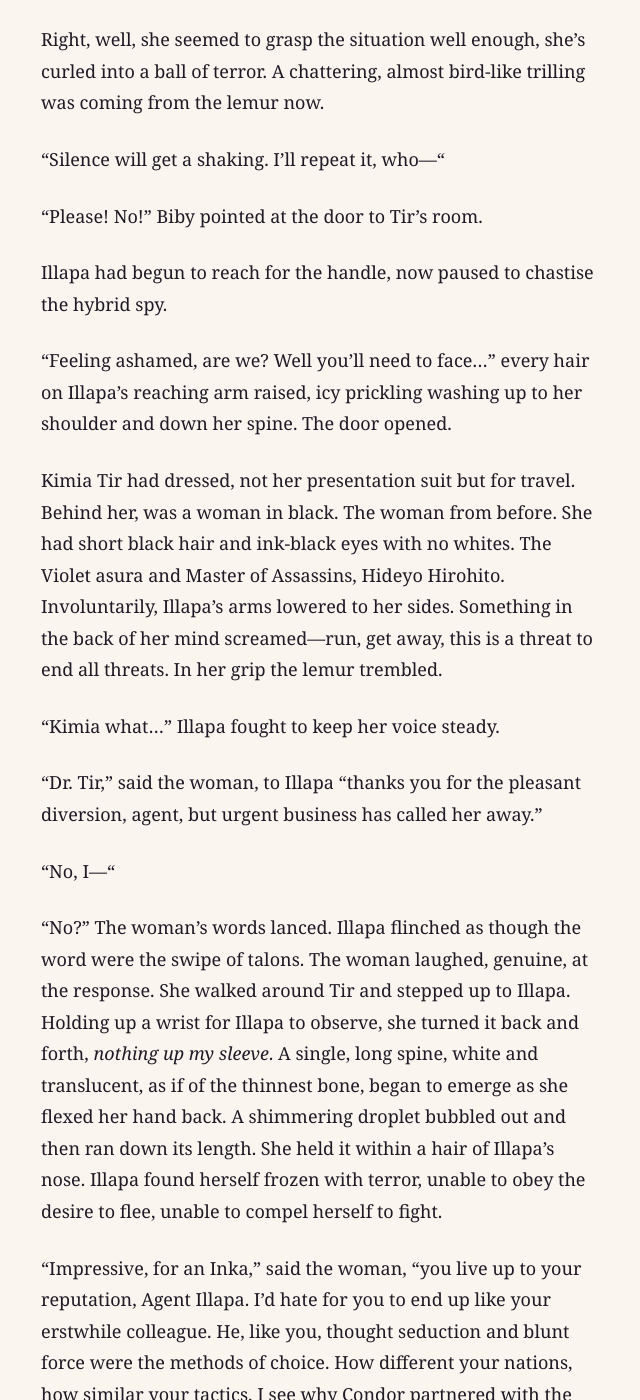
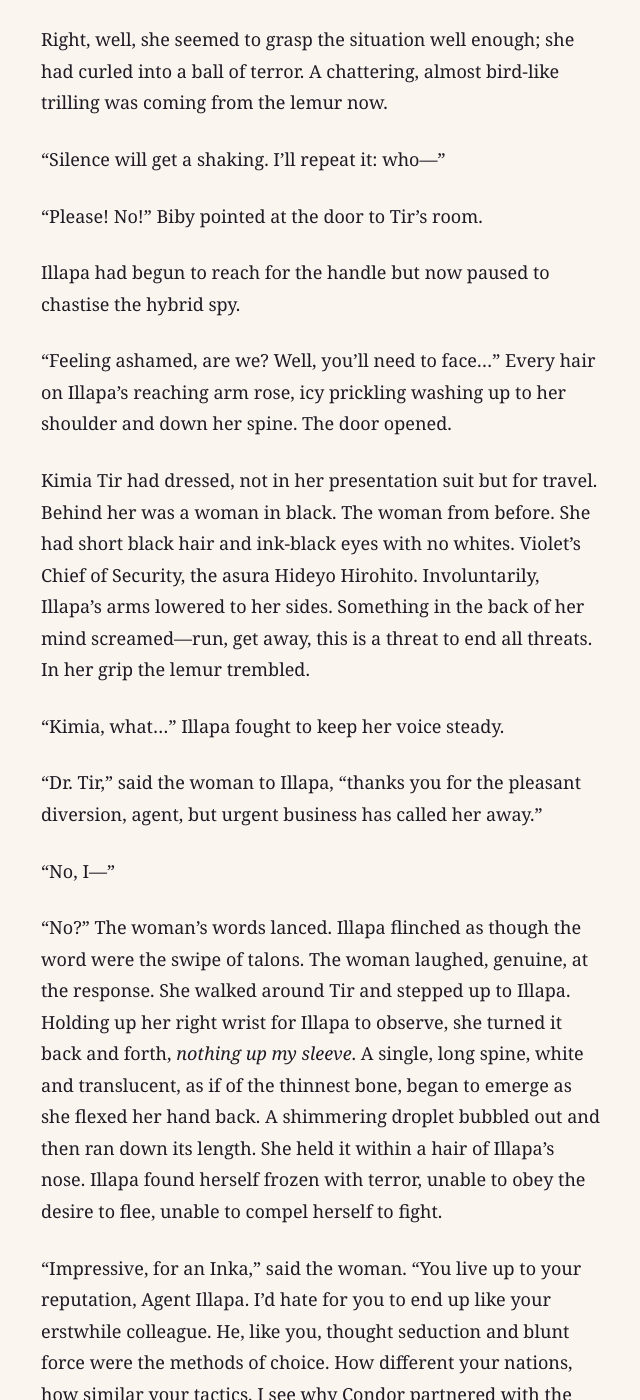
Before and after one commit to kmunki/kmunki.github.io, a Jekyll site: the page built from _fiction/violet/038-chapter-20.md, in a window 1280 px wide and 1400 px high, scrolled down 2062 px. Shown: the whole window, without its empty margins (319-959 px from the left). Built offline with Jekyll 4.4.1, drawn with Linux system fonts in a browser that asks for light colours; some of the changed text lies outside the part shown.

Commit message:
Violet ch 20 "The Asura": fix Hideyo’s title and arm, Biby’s pronouns
- Canon: “The Violet asura and Master of Assassins, Hideyo Hirohito.” → “Violet’s Chief of Security, the asura Hideyo Hirohito.”
- Arm: “Holding up a wrist” → “her right wrist.”
- Biby: “it” through the chase, she/her once she is named. “‘Please!’ It said” → “Biby said”; “the lemur” where “her” would be ambiguous.
- Grammar: “No sooner had she had the thought than she realized,” “The creature was blinded,” whoever, the description reordered.
- Copyedit: tag caps and splices, “*Move*, she commanded,” reversed quotes. 1,328 → 1,330 words.

Co-Authored-By: Claude Fable 5.1 <noreply@anthropic.com>
Claude-Session: https://claude.ai/code/session_01NJgbLGEsaNqtMx8nky9w7V

```diff
--- a/_fiction/violet/038-chapter-20.md
+++ b/_fiction/violet/038-chapter-20.md
@@ -10,15 +10,15 @@ date: November 02, 2025
 ---
 Illapa burst out into the hall, nearly colliding with a woman just outside.
 
-“That way!” She said, pointing. The white streak careened around the hallway, leaping from cleaning cart to serving tray and brachiating across light fixtures and moulding. Illapa ran after. A small primate of some sort, must be a spy. The proxy for Violet? A lead, she thought as she skidded around a corner, finally!
+“That way!” she said, pointing. The white streak careened around the hallway, leaping from cleaning cart to serving tray and brachiating across light fixtures and moulding. Illapa ran after. A small primate of some sort—must be a spy. The proxy for Violet? A lead, she thought as she skidded around a corner—finally!
 
-No sooner as she had the thought then did she realize the hall was, as if by magic, empty. The little spy had bolted this way, she had been certain of it. No sign of the little… wait. The long corridor was empty, save a lone cleaning cart, left outside a room being serviced. For elegance, the cart was rimmed with a curtain, such that the various chemicals and implements of sanitation were obscured. Just below the curtain, almost hidden in the pattern of the carpet, was the curl of a tail.
+No sooner had she had the thought than she realized the hall was, as if by magic, empty. The little spy had bolted this way; she had been certain of it. No sign of the little… wait. The long corridor was empty, save a lone cleaning cart, left outside a room being serviced. For elegance, the cart was rimmed with a curtain, such that the various chemicals and implements of sanitation were obscured. Just below the curtain, almost hidden in the pattern of the carpet, was the curl of a tail.
 
-“Damn,” said Illapa, “Lost it,” she said, striding towards the cart, “I best go alert the authorities.”
+“Damn,” said Illapa. “Lost it.” Striding towards the cart, she added, “I’d best go alert the authorities.”
 
-She thrust a hand beneath the curtain and pulled out a wriggling, scratching, flailing thing by the scruff. A single sharp shake stunned it and for half an instant it dangled.
+She thrust a hand beneath the curtain and pulled out a wriggling, scratching, flailing thing by the scruff. A single sharp shake stunned it, and for half an instant it dangled.
 
-“Please!” Its hands shot up. White fluffy fur, black leathery skin exposed on face, rounded bear-cub-like ears, and on thumbed hands and feet. Its limbs and betraying tail were thin, given false bulk by fur: a sifaka, a kind of lemur. It wore a small vest and, upon rousing, its huge bronze eyes implored.
+“Please!” Its hands shot up. White fluffy fur, rounded bear-cub-like ears, black leathery skin exposed on its face and on its thumbed hands and feet. Its limbs and betraying tail were thin, given false bulk by fur: a sifaka, a kind of lemur. It wore a small vest and, upon rousing, its huge bronze eyes implored.
 
 An instant later it had somehow twisted in her grip, all four limbs finding purchase on her person and attempting to draw itself into biting distance. She yanked and shook it hard again, then slammed it against the wall. It wailed and put its hands up again. Again it looked at her, but this time in terror.
 
@@ -30,45 +30,45 @@ Illapa jostled it again, a warning.
 
 “Please!” The pathetic thing was begging.
 
-Illapa sighed, “Biby, is it?”
+Illapa sighed. “Biby, is it?”
 
 Biby’s huge eyes grew wider, and she nodded.
 
-“Biby, if you answer my questions, I won’t shake you. Understand?” What an embarrassment, she thought, striding down the corridor. Hardly better than vermin, no wonder the world’s superpowers still floundered. Delegating espionage to this doltish thing. Lackeys and minions were one thing—she had given more than a few henchmen and mercenaries a beating in her day and would again—but these animals, treated as something that could equal her? Replace her? It was offensive. Though it made sense here, Nairobi had too soft a spot for the hybrids beneath it. Was it only the Inka who understood that hybrids were here as a purpose, not as people?
+“Biby, if you answer my questions, I won’t shake you. Understand?” What an embarrassment, she thought, striding down the corridor. Hardly better than vermin—no wonder the world’s superpowers still floundered. Delegating espionage to this doltish thing. Lackeys and minions were one thing—she had given more than a few henchmen and mercenaries a beating in her day and would again—but these animals, treated as something that could equal her? Replace her? It was offensive. Though it made sense here: Nairobi had too soft a spot for the hybrids beneath it. Was it only the Inka who understood that hybrids were here as a purpose, not as people?
 
-Right, well, she seemed to grasp the situation well enough, she’s curled into a ball of terror. A chattering, almost bird-like trilling was coming from the lemur now.
+Right, well, she seemed to grasp the situation well enough; she had curled into a ball of terror. A chattering, almost bird-like trilling was coming from the lemur now.
 
-“Silence will get a shaking. I’ll repeat it, who—“
+“Silence will get a shaking. I’ll repeat it: who—”
 
 “Please! No!” Biby pointed at the door to Tir’s room.
 
-Illapa had begun to reach for the handle, now paused to chastise the hybrid spy.
+Illapa had begun to reach for the handle but now paused to chastise the hybrid spy.
 
-“Feeling ashamed, are we? Well you’ll need to face…” every hair on Illapa’s reaching arm raised, icy prickling washing up to her shoulder and down her spine. The door opened.
+“Feeling ashamed, are we? Well, you’ll need to face…” Every hair on Illapa’s reaching arm rose, icy prickling washing up to her shoulder and down her spine. The door opened.
 
-Kimia Tir had dressed, not her presentation suit but for travel. Behind her, was a woman in black. The woman from before. She had short black hair and ink-black eyes with no whites. The Violet asura and Master of Assassins, Hideyo Hirohito. Involuntarily, Illapa’s arms lowered to her sides. Something in the back of her mind screamed—run, get away, this is a threat to end all threats. In her grip the lemur trembled.
+Kimia Tir had dressed, not in her presentation suit but for travel. Behind her was a woman in black. The woman from before. She had short black hair and ink-black eyes with no whites. Violet’s Chief of Security, the asura Hideyo Hirohito. Involuntarily, Illapa’s arms lowered to her sides. Something in the back of her mind screamed—run, get away, this is a threat to end all threats. In her grip the lemur trembled.
 
-“Kimia what…” Illapa fought to keep her voice steady.
+“Kimia, what…” Illapa fought to keep her voice steady.
 
-“Dr. Tir,” said the woman, to Illapa “thanks you for the pleasant diversion, agent, but urgent business has called her away.”
+“Dr. Tir,” said the woman to Illapa, “thanks you for the pleasant diversion, agent, but urgent business has called her away.”
 
-“No, I—“
+“No, I—”
 
-“No?” The woman’s words lanced. Illapa flinched as though the word were the swipe of talons. The woman laughed, genuine, at the response. She walked around Tir and stepped up to Illapa. Holding up a wrist for Illapa to observe, she turned it back and forth, *nothing up my sleeve*. A single, long spine, white and translucent, as if of the thinnest bone, began to emerge as she flexed her hand back. A shimmering droplet bubbled out and then ran down its length. She held it within a hair of Illapa’s nose. Illapa found herself frozen with terror, unable to obey the desire to flee, unable to compel herself to fight.
+“No?” The woman’s words lanced. Illapa flinched as though the word were the swipe of talons. The woman laughed, genuine, at the response. She walked around Tir and stepped up to Illapa. Holding up her right wrist for Illapa to observe, she turned it back and forth, *nothing up my sleeve*. A single, long spine, white and translucent, as if of the thinnest bone, began to emerge as she flexed her hand back. A shimmering droplet bubbled out and then ran down its length. She held it within a hair of Illapa’s nose. Illapa found herself frozen with terror, unable to obey the desire to flee, unable to compel herself to fight.
 
-“Impressive, for an Inka,” said the woman, “you live up to your reputation, Agent Illapa. I’d hate for you to end up like your erstwhile colleague. He, like you, thought seduction and blunt force were the methods of choice. How different your nations, how similar your tactics. I see why Condor partnered with the UKK’s hinterlands, your barbarisms are compatible. I’ve left the room unlocked, you’re welcome to clean yourself up if this lovely little chat causes you to make any more, ah, mess of things. I wish I could stay to watch you try to understand what’s happening to her,” she said, head nodding towards the ball of lemur. “Dr. Tir, come. We’re off.”
+“Impressive, for an Inka,” said the woman. “You live up to your reputation, Agent Illapa. I’d hate for you to end up like your erstwhile colleague. He, like you, thought seduction and blunt force were the methods of choice. How different your nations, how similar your tactics. I see why Condor partnered with the UKK’s hinterlands; your barbarisms are compatible. I’ve left the room unlocked; you’re welcome to clean yourself up if this lovely little chat causes you to make any more, ah, mess of things. I wish I could stay to watch you try to understand what’s happening to her,” she said, head nodding towards the ball of lemur. “Dr. Tir, come. We’re off.”
 
-“Goodbye, Illapa,” said Tir, with a hint of sadness, “it was nice for what it was.”
+“Goodbye, Illapa,” said Tir, with a hint of sadness. “It was nice for what it was.”
 
-Illapa watched them turn, walk away down the hall, and take the elevator. For seconds more, she wrestled with the paralyzing fear, as if any movement would trip some wire and detonate. *Move *she commanded herself, and she did, entering the room and flopping onto the bed. In one fist she still clutched the scruff of the fetal lemur.
+Illapa watched them turn, walk away down the hall, and take the elevator. For seconds more, she wrestled with the paralyzing fear, as if any movement would trip some wire and detonate. *Move*, she commanded herself, and she did, entering the room and flopping onto the bed. In one fist she still clutched the scruff of the fetal lemur.
 
-“Talk!” She said. No movement, the lemur remained a white, inert, sphere. She gave it a single sharp shake. The creature, addled, uncurled.
+“Talk!” she said. No movement; the lemur remained a white, inert sphere. She gave the lemur a single sharp shake. The creature, addled, uncurled.
 
-“Please!” It said, hands up in surrender. The lemur’s voice was high pitched and nervous, the hybridization modifying the vocal cords just enough to allow more complex speech, “and yes. Follow Tir.”
+“Please!” Biby said, hands up in surrender. The lemur’s voice was high-pitched and nervous, the hybridization modifying the vocal cords just enough to allow more complex speech. “And yes. Follow Tir.”
 
 “Why were you following her?”
 
-“Please. No. Will be hurt. Secret for boss,” it began wriggling again, ”Please.”
+“Please. No. Will be hurt. Secret for boss.” The lemur began wriggling again. “Please.”
 
 “Who is your boss?”
 
```
Also changed, not shown: other parts of _fiction/violet/038-chapter-20.md (+5 -5 lines).
